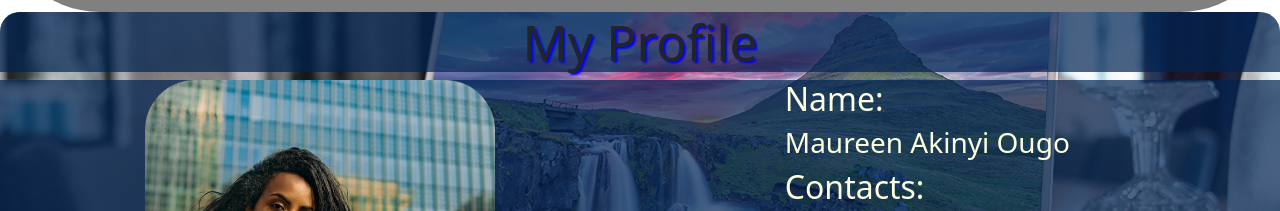
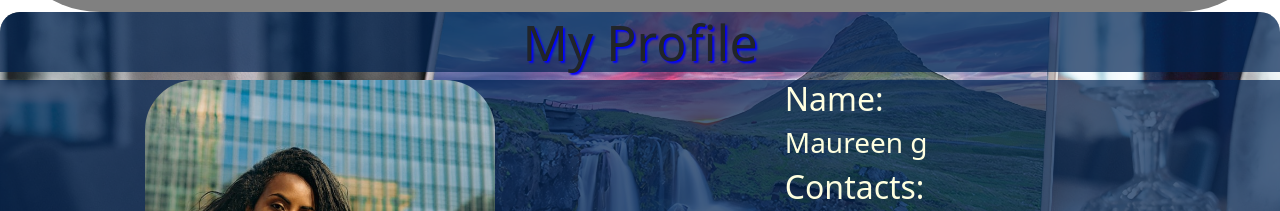
Before and after one commit to Maureen-1998DEV/My-PortFolio, a plain HTML site: page index.html in a window 1280 px wide. Shown: the part 1320-1531 px from the top of the page. Drawn offline with Linux system fonts and the light colour scheme.

Commit message:
name changed

```diff
--- a/index.html
+++ b/index.html
@@ -52,7 +52,7 @@
          <div class="content">
             <div class="contacts">
               <h2>Name:</h2>
-              <h3>Maureen Akinyi Ougo</h3>
+              <h3>Maureen g</h3>
               <h2>Contacts:</h2>
               <h3>+254743515249</h3>
               <h2>E-mail Address:</h2>
```
